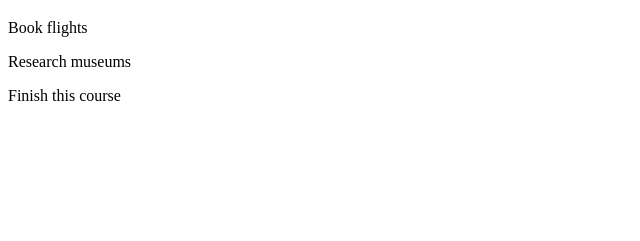
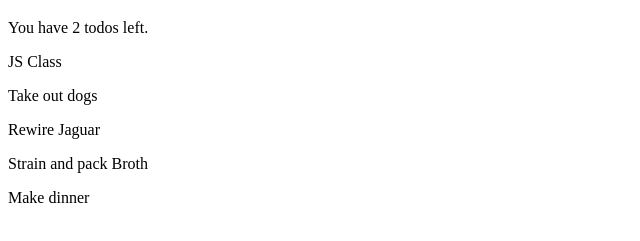
Before and after one commit to mlmcgeenc/js-bootcamp-todo-app, a plain HTML site: page index.html in a window 1280 px wide. Shown: the part 61-302 px from the top of the page, without its empty margins (0-640 px from the left). Drawn offline with Linux system fonts and the light colour scheme.

Commit message:
solve challenge 52.Adding Elements via the DOM

```diff
--- a/assets/js/todo-app.js
+++ b/assets/js/todo-app.js
@@ -1,7 +1,47 @@
-const paragraphs = document.querySelectorAll("p")
+const todos = [
+	{
+		todoTitle: "JS Class",
+		completedStatus: false,
+	},
+	{
+		todoTitle: "Take out dogs",
+		completedStatus: true,
+	},
+	{
+		todoTitle: "Rewire Jaguar",
+		completedStatus: true,
+	},
+	{
+		todoTitle: "Strain and pack Broth",
+		completedStatus: true,
+	},
+	{
+		todoTitle: "Make dinner",
+		completedStatus: false,
+	},
+];
+
+const paragraphs = document.querySelectorAll("p");
 
 paragraphs.forEach(function (paragraph) {
-    if (paragraph.textContent.match("the")) {
-        paragraph.remove()
-    }
-})
+	if (paragraph.textContent.match("the")) {
+		paragraph.remove();
+	}
+});
+
+// You have n todos left (<p> element)
+//  Add a <p> for each todo above
+
+const summary = document.createElement("p");
+summary.textContent = "You have 2 todos left.";
+document.querySelector("body").appendChild(summary);
+
+const buildTodoList = function () {
+	todos.forEach(function (todo) {
+		const newTodo = document.createElement("p");
+		newTodo.textContent = todo.todoTitle;
+		document.querySelector("body").appendChild(newTodo);
+	});
+};
+
+buildTodoList();
--- a/index.html
+++ b/index.html
@@ -8,11 +8,6 @@
 	</head>
 	<body>
 		<h1>Things to do</h1>
-		<p>Clean the kitchen</p>
-		<p>Book flights</p>
-		<p>Research museums</p>
-		<p>Walk the dog</p>
-		<p>Finish this course</p>
 		<script src="./assets/js/todo-app.js"></script>
 	</body>
 </html>
```
